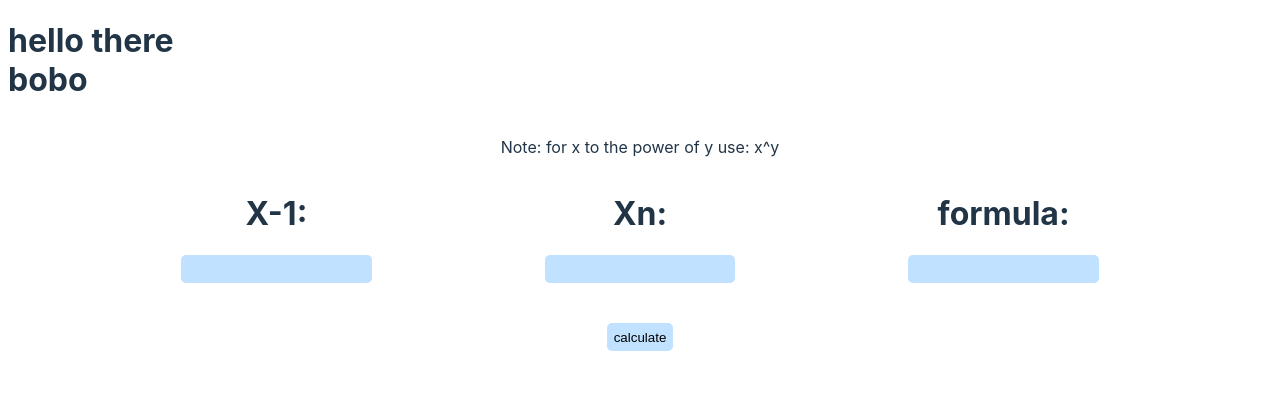
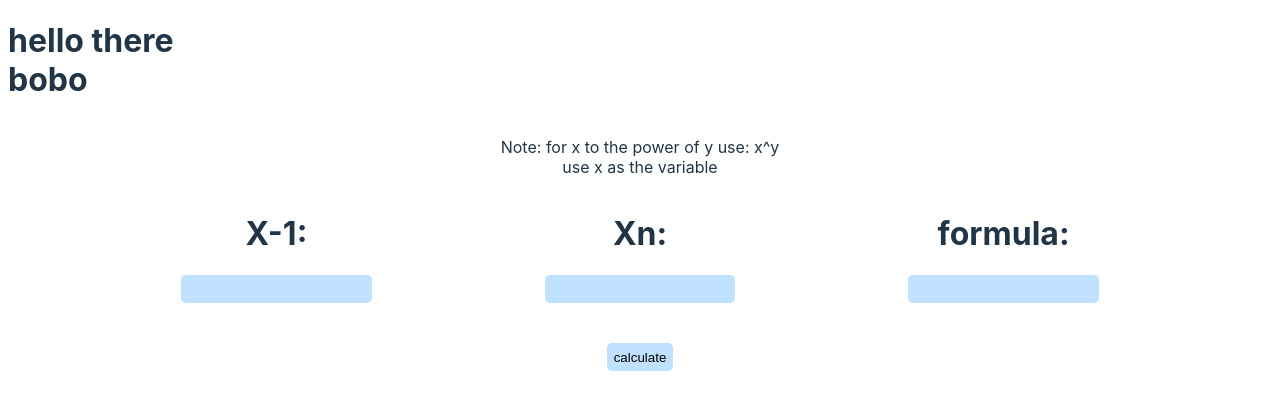
Before and after one commit to Chickensalad303/sekanantverfahren-nulstellen-berechnen, a Svelte app in the folder vite-project/: page / in a window 1280 px wide. Shown: the top 410 px of the page. Built offline with nearby package versions, Linux system fonts and the light colour scheme.

Commit message:
im tired, check if te parser needs more tomorrwo

```diff
--- a/vite-project/src/App.svelte
+++ b/vite-project/src/App.svelte
@@ -3,7 +3,7 @@
   var x_minus_one
   var x_n
 
-  var output
+  var parsedValue
 
     var inputformula = (e) =>{
       value = e.target.value
@@ -19,12 +19,13 @@
     var calculate = () => {
       if (value != ""){
         if (value.includes("^")){
-          var parsedValue = value.replaceAll("^", "**")
-          console.log(parsedValue)
+          parsedValue = value.replaceAll("^", "**")
+
         }
-        else{
-          console.log(value)
+        if(value.includes("x")){
+          parsedValue = value.replaceAll("x", "i")
         }
+        console.log(parsedValue)
 
       }
     }
@@ -35,7 +36,8 @@
 <main>
   <h1>hello there<br>bobo</h1>
   <div class="header">
-    <p>Note: for x to the power of y use: x^y</p>
+    <p>Note: for x to the power of y use: x^y <br>
+    use x as the variable</p>
   </div>
 
   <div class="inputform">
--- a/vite-project/src/app.css
+++ b/vite-project/src/app.css
@@ -18,6 +18,7 @@
 .header {
   display: flex;
   justify-content: center;
+  text-align: center;
 }
 
 .break_row {
```
